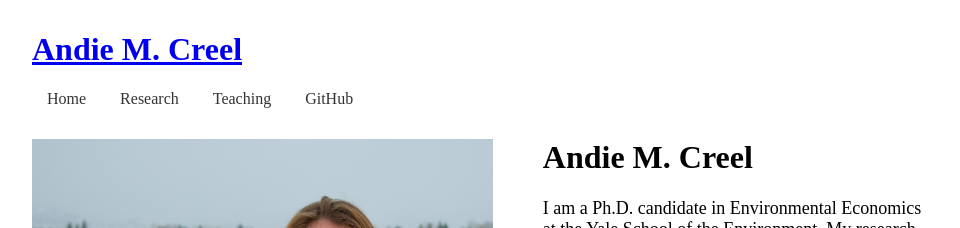
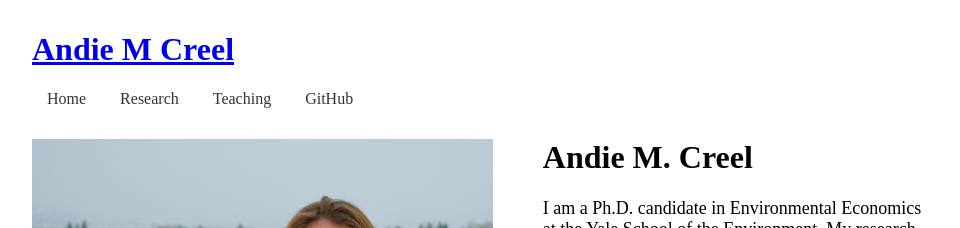
Before and after one commit to a5creel/a5creel.github.io, a Jekyll site: the page built from index.md, in a window 1280 px wide. Shown: the top 228 px of the page, without its empty margins (158-1118 px from the left). Built offline with Jekyll 4.4.1, drawn with Linux system fonts in a browser that asks for light colours.

Commit message:
checking if this works

```diff
--- a/_config.yml
+++ b/_config.yml
@@ -1,2 +1,2 @@
 theme: jekyll-theme-minimal
-title: Andie M. Creel
+title: Andie M Creel
```
